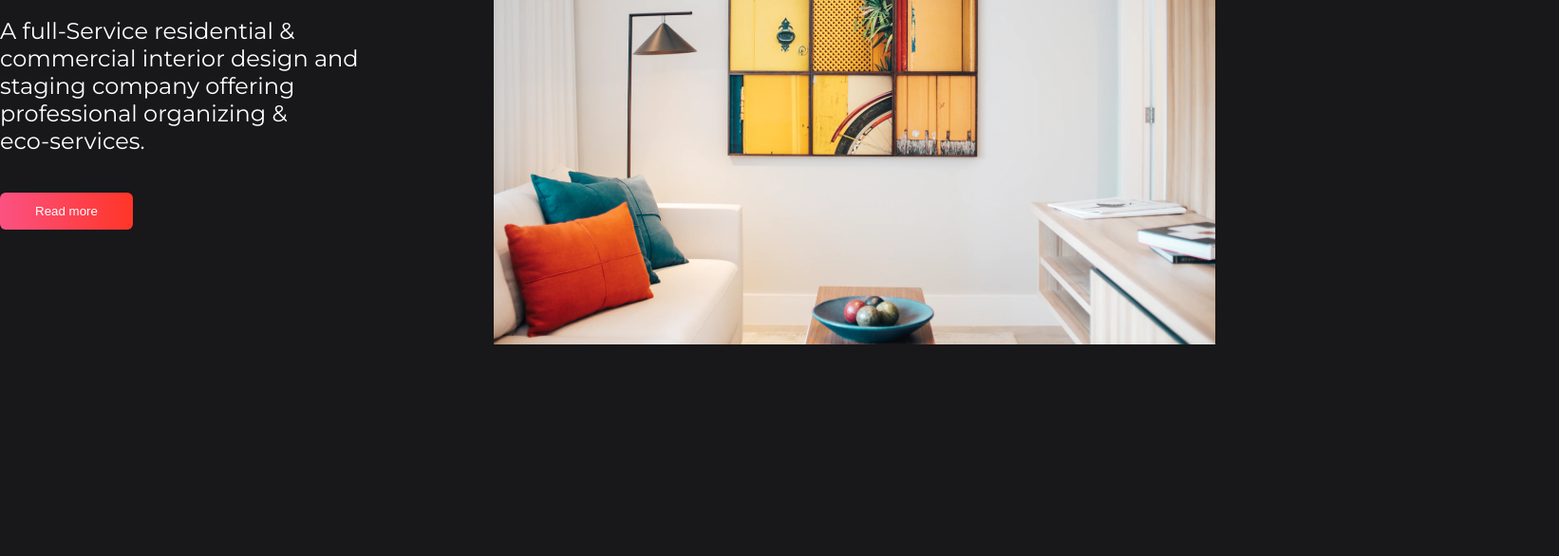
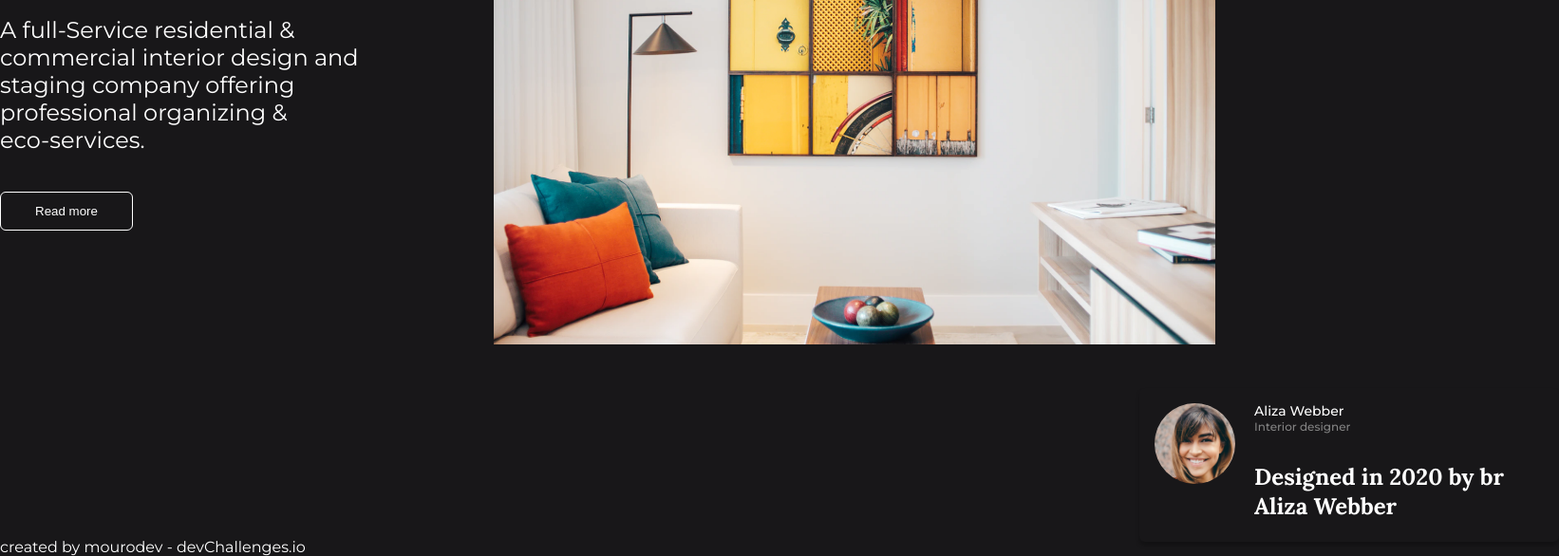
Before and after one commit to mourodev/interior-consultant, a plain HTML site: page index.html in a window 1280 px wide. Shown: the part 581-1167 px from the top of the page at 95% size, 1642 px wide, since content can reach past the window. Before the commit the page ends 948 px from the top, so only its background shows below. Drawn offline with nearby package versions, Linux system fonts and the light colour scheme.

Commit message:
adjust card position

```diff
--- a/index.html
+++ b/index.html
@@ -45,8 +45,24 @@
 
       <div class="container__image">
         <img src="./img/photo1.png" alt="Interior Consultant image" />
+
+        <div class="card">
+          <img src="./img/photo2.png" alt="profile image" />
+          <div class="card__info">
+            <h2>Aliza Webber</h2>
+            <h3>Interior designer</h3>
+            <p>Designed in 2020 by br Aliza Webber</p>
+          </div>
+        </div>
       </div>
     </section>
+
+    <footer>
+      <p>
+        created by
+        <a href="https://github.com/mourodev">mourodev</a> - devChallenges.io
+      </p>
+    </footer>
 
     <script src="./script.js"></script>
   </body>
--- a/style.css
+++ b/style.css
@@ -122,27 +122,84 @@ section.container {
 
 .container__content button {
   width: 140px;
-  border: 0;
+  border: 1px solid #fff;
   padding: 12px 10px;
   outline: none;
   color: #fff;
-  background: linear-gradient(to right, #fb5283, #ff3527);
+  background: #181719;
   border-radius: 6px;
   cursor: pointer;
+  transition: 0.25s;
 }
 
 .container__content button img {
   width: 30px;
   display: none;
+  transition: 0.25s;
 }
 
 .container__content button:hover img {
+  transition: 0.25s;
+  display: block;
+}
+
+.container__content button:hover {
+  width: 160px;
+  display: flex;
+  align-items: center;
+  justify-content: space-between;
 }
 
 .container__image {
   flex: 2;
 }
+.card {
+  display: flex;
+  gap: 20px;
+  justify-content: space-between;
+  padding: 16px;
+  position: absolute;
+  width: 410px;
+  height: 130px;
+  left: 1200px;
+  top: 990px;
+  border-radius: 6px;
 
+  background: #181719;
+  box-shadow: 0px 4px 4px rgba(0, 0, 0, 0.25);
+}
+
+.card img {
+  width: 85px;
+  height: 85px;
+  clip-path: circle(50% at 50% 50%);
+}
+
+.card__info h2 {
+  font-style: normal;
+  font-weight: 500;
+  font-size: 14px;
+  line-height: 17px;
+}
+.card__info h3 {
+  font-style: normal;
+  font-weight: 500;
+  font-size: 12px;
+  line-height: 15px;
+  color: #828282;
+}
+
+.card__info p {
+  font-family: Lora;
+  font-style: normal;
+  font-weight: bold;
+  font-size: 24px;
+  line-height: 31px;
+  margin-top: 30px;
+}
+footer {
+  margin-top: 200px;
+}
 @keyframes navLinkFade {
   from {
     opacity: 0;
```
